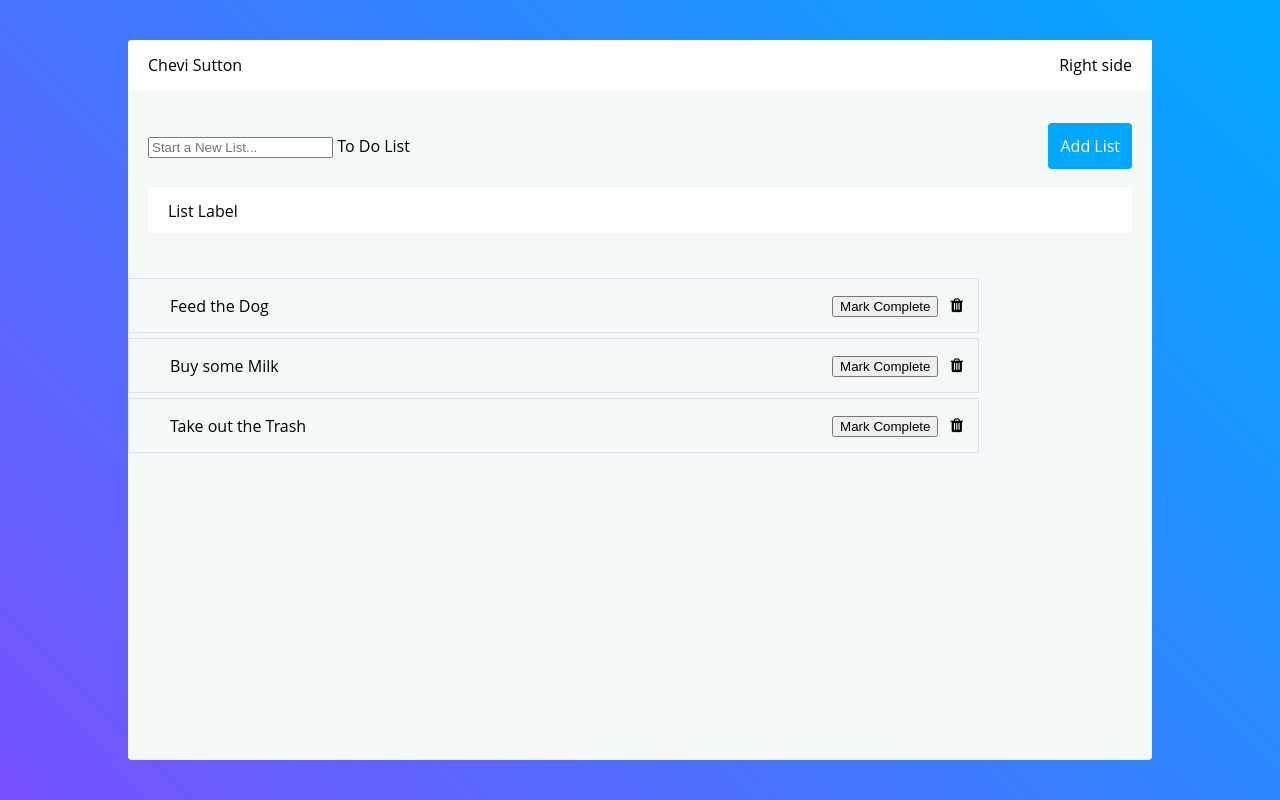
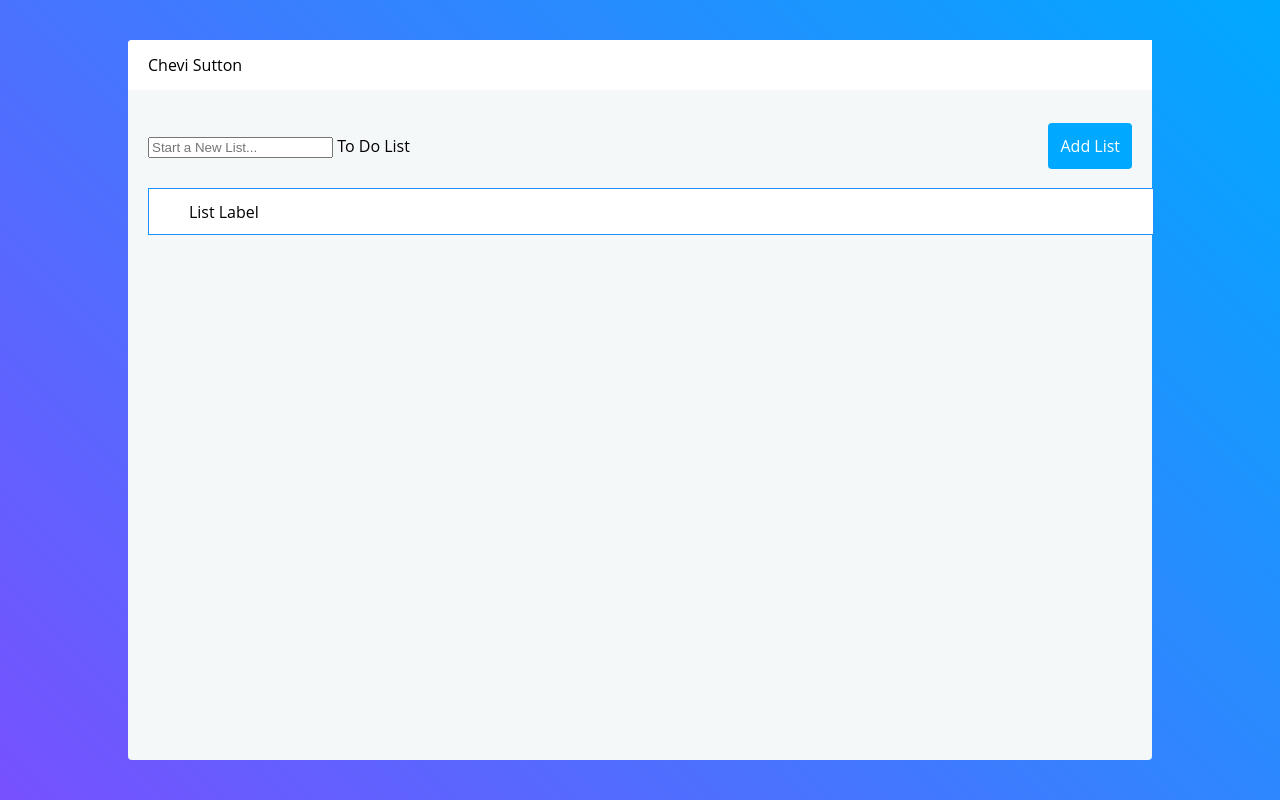
Before and after one commit to CheviSutt/ToDo-List-Final, a plain HTML site: page index.html in a window 1280 px wide. Drawn offline with nearby package versions, Linux system fonts and the light colour scheme.

Commit message:
Add files via upload
Fixed some css

```diff
--- a/ahh.less
+++ b/ahh.less
@@ -73,6 +73,8 @@ body {
         display: flex;
         height: 45px;
         align-items: center;
+        border: 1px solid dodgerblue;
+        justify-content: space-between;
 
         .listlabel {
             padding-left: 20px;
@@ -87,7 +89,7 @@ body {
 .row {
   width: 80%;
   padding: 15px;
-  border: 1px solid #dadfea;
+  border: 2px solid orange;
   display: flex;
   justify-content: space-between;
   align-items: center;
--- a/index.html
+++ b/index.html
@@ -20,7 +20,7 @@
             </div>
 
             <div class="right">
-                Right side
+                <!--Right side-->
             </div>
         </div>
 
@@ -50,38 +50,38 @@
         </div>
 
 
-        <div class="row">
-            <div class="rowleft">
-                <div class="iconspot fa"></div>
-                <div class="label">Feed the Dog</div>
-            </div>
-            <div class="rowright">
-                <button onclick="markComplete(this)">Mark Complete</button>
-                <div class="fa fa-trash" onclick="removeRow(this)"></div>
-            </div>
-        </div>
+        <!--<div class="row">-->
+            <!--<div class="rowleft">-->
+                <!--<div class="iconspot fa"></div>-->
+                <!--<div class="label">Feed the Dog</div>-->
+            <!--</div>-->
+            <!--<div class="rowright">-->
+                <!--<button onclick="markComplete(this)">Mark Complete</button>-->
+                <!--<div class="fa fa-trash" onclick="removeRow(this)"></div>-->
+            <!--</div>-->
+        <!--</div>-->
 
-        <div class="row">
-            <div class="rowleft">
-                <div class="iconspot fa"></div>
-                <div class="label">Buy some Milk</div>
-            </div>
-            <div class="rowright">
-                <button onclick="markComplete(this)">Mark Complete</button>
-                <div class="fa fa-trash" onclick="removeRow(this)"></div>
-            </div>
-        </div>
+        <!--<div class="row">-->
+            <!--<div class="rowleft">-->
+                <!--<div class="iconspot fa"></div>-->
+                <!--<div class="label">Buy some Milk</div>-->
+            <!--&lt;!&ndash;</div>&ndash;&gt;-->
+            <!--<div class="rowright">-->
+                <!--<button onclick="markComplete(this)">Mark Complete</button>-->
+                <!--<div class="fa fa-trash" onclick="removeRow(this)"></div>-->
+            <!--</div>-->
+        <!--</div>-->
 
-        <div class="row">
-            <div class="rowleft">
-                <div class="iconspot fa"></div>
-                <div class="label">Take out the Trash</div>
-            </div>
-            <div class="rowright">
-                <button onclick="markComplete(this)">Mark Complete</button>
-                <div class="fa fa-trash" onclick="removeRow(this)"></div>
-            </div>
-        </div>
+        <!--<div class="row">-->
+            <!--<div class="rowleft">-->
+                <!--<div class="iconspot fa"></div>-->
+                <!--<div class="label">Take out the Trash</div>-->
+            <!--</div>-->
+            <!--<div class="rowright">-->
+                <!--<button onclick="markComplete(this)">Mark Complete</button>-->
+                <!--<div class="fa fa-trash" onclick="removeRow(this)"></div>-->
+            <!--</div>-->
+        <!--</div>-->
         <!--<div class="list2">-->
             <!--<div id="newList2" class="todolist2" >-->
             <!--</div>-->
```
Also changed, not shown: ahh.css.
